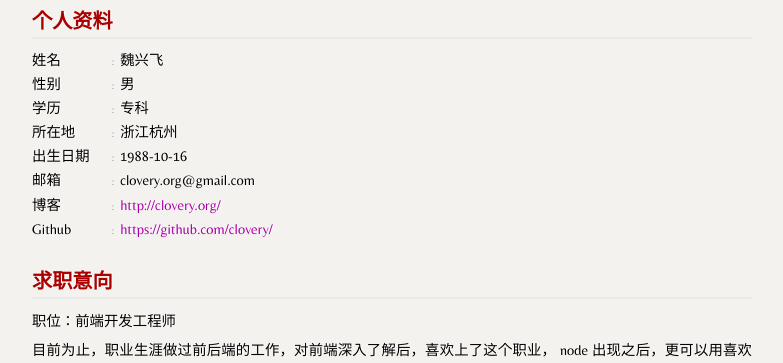
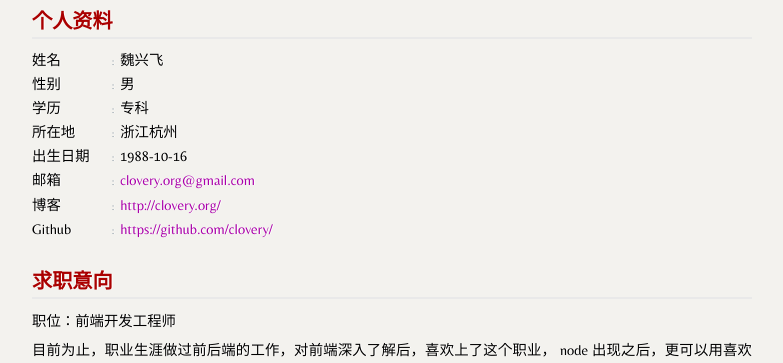
Before and after one commit to clovery/blog, a Jekyll site: the page resume.html, which Jekyll copies as it is, in a window 1280 px wide. Shown: the top 363 px of the page, without its empty margins (248-1031 px from the left). Built offline with Jekyll 4.4.1, drawn with Linux system fonts in a browser that asks for light colours; Markdown is read by kramdown in place of the engine named in the settings.

Commit message:
update resume

```diff
--- a/resume.html
+++ b/resume.html
@@ -1,4 +1,4 @@
-<!DOCTYPE html><html><head><meta charset="utf-8"><title>魏兴飞的简历</title><meta name="robots" content="noindex, nofollow"><link rel="stylesheet" href="/public/styles/public.css"><link rel="stylesheet" href="/public/styles/resume.css"></head><body><div class="layout"><section class="personal-info"><header><h2 class="title">个人资料</h2></header><div class="bd"><ul><li><span class="label">姓名</span><span class="delimiter">:</span><em>魏兴飞</em></li><li><span class="label">性别</span><span class="delimiter">:</span><em>男</em></li><li><span class="label">学历</span><span class="delimiter">:</span><em>专科</em></li><li><span class="label">所在地</span><span class="delimiter">:</span><em>浙江杭州</em></li><li><span class="label">出生日期</span><span class="delimiter">:</span><em>1988-10-16</em></li><li><span class="label">邮箱</span><span class="delimiter">:</span><em>clovery.org@gmail.com</em></li><li><span class="label">博客</span><span class="delimiter">:</span><em><a href='http://clovery.org' target='_blank'>http://clovery.org/</a></em></li><li><span class="label">Github</span><span class="delimiter">:</span><em><a href='https://github.com/clovery/' target='_blank'>https://github.com/clovery/</a></em></li></ul></div></section><section class="position"><header><h2 class="title">求职意向</h2></header><div class="bd"><p>职位：<em>前端开发工程师</em></p><p>目前为止，职业生涯做过前后端的工作，对前端深入了解后，喜欢上了这个职业， node 出现之后，更可以用喜欢的语言来解决日常中的重复性的工作。
+<!DOCTYPE html><html><head><meta charset="utf-8"><title>魏兴飞的简历</title><meta name="robots" content="noindex, nofollow"><link rel="stylesheet" href="/public/styles/public.css"><link rel="stylesheet" href="/public/styles/resume.css"></head><body><div class="layout"><section class="personal-info"><header><h2 class="title">个人资料</h2></header><div class="bd"><ul><li><span class="label">姓名</span><span class="delimiter">:</span><em>魏兴飞</em></li><li><span class="label">性别</span><span class="delimiter">:</span><em>男</em></li><li><span class="label">学历</span><span class="delimiter">:</span><em>专科</em></li><li><span class="label">所在地</span><span class="delimiter">:</span><em>浙江杭州</em></li><li><span class="label">出生日期</span><span class="delimiter">:</span><em>1988-10-16</em></li><li><span class="label">邮箱</span><span class="delimiter">:</span><em><a href="mailto:clovery.org@gmail.com">clovery.org@gmail.com</a></em></li><li><span class="label">博客</span><span class="delimiter">:</span><em><a href='http://clovery.org' target='_blank'>http://clovery.org/</a></em></li><li><span class="label">Github</span><span class="delimiter">:</span><em><a href='https://github.com/clovery/' target='_blank'>https://github.com/clovery/</a></em></li></ul></div></section><section class="position"><header><h2 class="title">求职意向</h2></header><div class="bd"><p>职位：<em>前端开发工程师</em></p><p>目前为止，职业生涯做过前后端的工作，对前端深入了解后，喜欢上了这个职业， node 出现之后，更可以用喜欢的语言来解决日常中的重复性的工作。
 走了一些路，才发现想要什么，并且愿意付出去达到想要的高度。
 对 javascript 的掌握程度大致符合预期效果，通过使用、研究各个库，扎实了对 javascript 的理解，计划向更深层次去学习，包括 es 标准和 node 的应用。</p><p>经过几年的工作经历，发现喜欢的是做产品，一个产品从无到有，从最初的雏形到逐渐优化，能够被别人接受和使用，我想可能是做产品最大的梦想、最幸福的事情了！</p><p>产品和同事，我最在乎的两个因素。产品让我能找到工作的价值，特别是看到参与的系统能够得到别人的认可；
 优秀的同事能让我看到自身的不足，并为之努力，交流有价值才是交流的真正意义，我想我可以胜任成为其中一员。</p></div></section><section class="ability"><header><h2 class="title">专业技能</h2></header><div class="bd"><p>html, css, javascript 中，个人比较熟悉、花大量精力学习的是 javascript。
```
